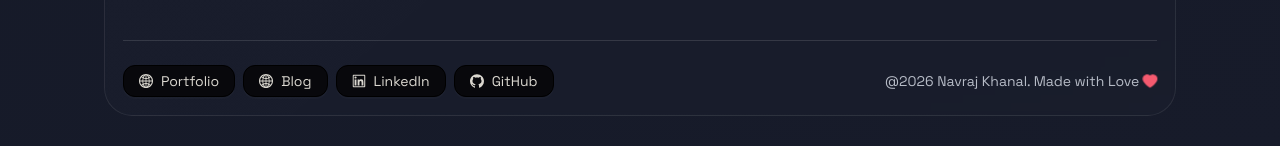
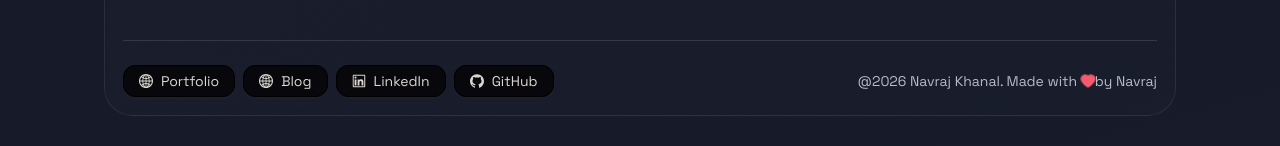
Before and after one commit to NavTheRaj/portfolio-navraj, a React (Vite) app: page / in a window 1280 px wide. Shown: the part 6536-6682 px from the top of the page. Built offline with nearby package versions, Linux system fonts and the light colour scheme.

Commit message:
Portfolio website

```diff
--- a/src/presentation/components/FooterSection.tsx
+++ b/src/presentation/components/FooterSection.tsx
@@ -38,8 +38,9 @@ export function FooterSection({ fullName, socials }: FooterSectionProps) {
         ))}
       </Space>
       <Typography.Text className="footer-copy">
-        @{year} {fullName}. Made with Love{" "}
+        @{year} {fullName}. Made with {" "}
         <HeartFilled className="footer-heart" />
+        by Navraj
       </Typography.Text>
     </footer>
   );
```
